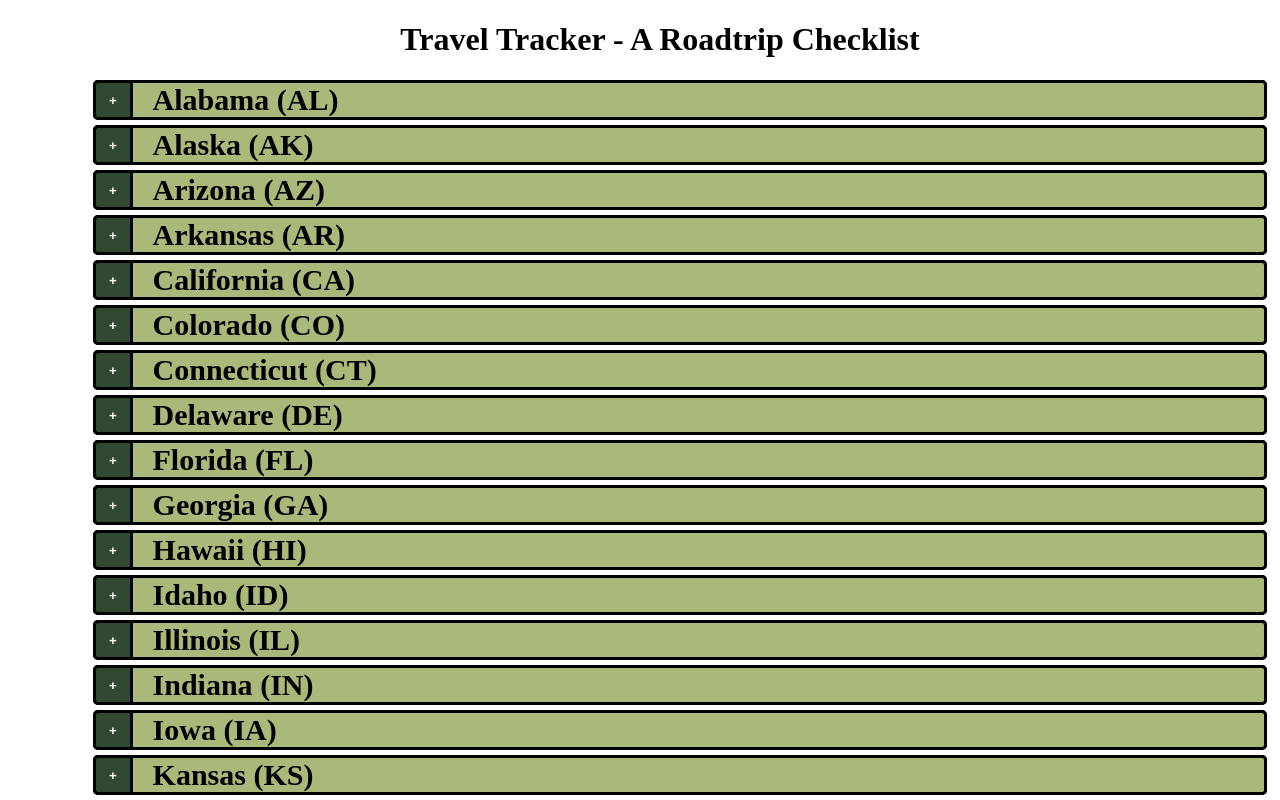
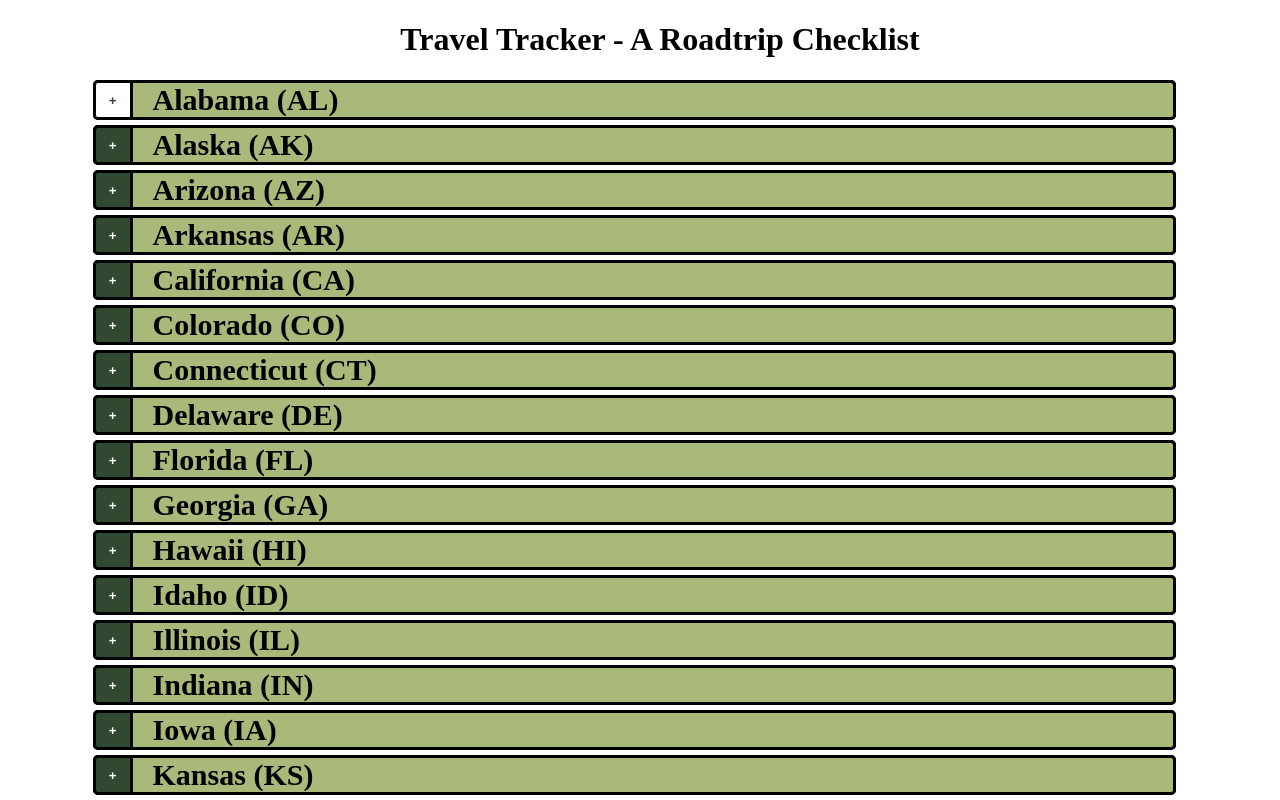
Before and after one commit to wellbornjc/travel-tracker, a React (Vite) app: page / in a window 1280 px wide. In both pictures the pointer is over the button 112 px from the left and 99 px from the top of the page. Shown: the top 800 px of the page. Built offline with nearby package versions, Linux system fonts and the light colour scheme.

Commit message:
Improved contrast on buttons, added hover states, and centered the state boxes on the screen.

```diff
--- a/src/App.css
+++ b/src/App.css
@@ -10,7 +10,8 @@
   padding: 5px;
   border: solid, black, 3px;
   border-radius: 5px;
-  text-align: center;
+  text-align: left;
+  margin-right: 96px;
 }
 
 .stateNameTab {
@@ -35,6 +36,11 @@
   border-bottom-right-radius: 0px;
 }
 
+.expandStateButton:hover {
+  background-color: white;
+  color: rgb(49, 73, 49);
+}
+
 .stateName {
   background-color: rgb(168, 185, 121);
   font-weight: bold;
@@ -49,6 +55,11 @@
   height: 34px;
   margin: -13px;
   margin-left: -8px;
+}
+
+.stateName:hover {
+  background-color: rgb(143, 158, 103);
+  color: white;
 }
 
 .categoryHeader {
@@ -66,6 +77,10 @@
   padding: 3px;
 }
 
+.checklistItem:hover {
+  font-weight: bold;
+}
+
 .resetButton {
   position: relative;
   left: 50%;
@@ -76,5 +91,11 @@
   font-size: 20px;
   border: solid;
   border-radius: 5px;
-  background-color: rgb(216, 143, 143);
+  background-color: rgb(255, 186, 186);
 }
+
+.resetButton:hover {
+  background-color: black;
+  color: rgb(255, 186, 186);
+  border-color: black;
+}
```
